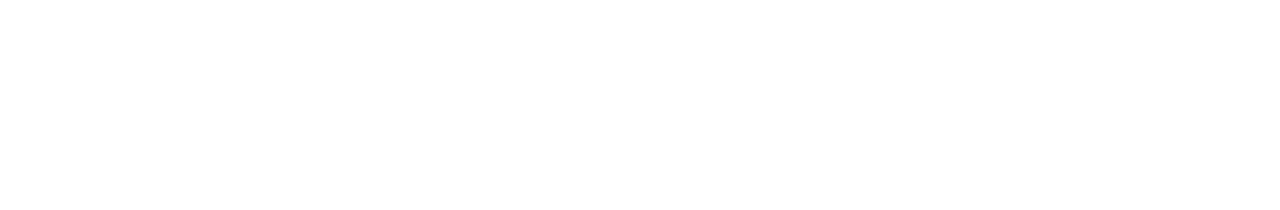
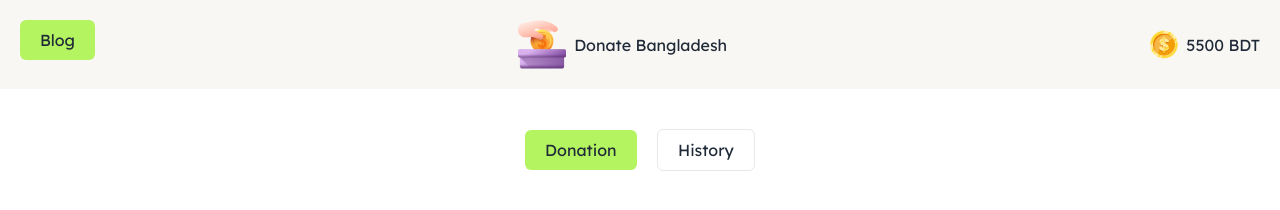
Before and after one commit to ranak8811/PH-Batch10-Assignment-5, a plain HTML site: page index.html in a window 1280 px wide. Drawn offline with nearby package versions, Linux system fonts and the light colour scheme.

Commit message:
header design done

```diff
--- a/index.html
+++ b/index.html
@@ -1,5 +1,5 @@
 <!DOCTYPE html>
-<html lang="en">
+<html lang="en" data-theme="light">
   <head>
     <meta charset="UTF-8" />
     <meta name="viewport" content="width=device-width, initial-scale=1.0" />
@@ -48,10 +48,29 @@
   </head>
   <body class="font-lexend">
     <!-- header section starts here -->
-    <header>
+    <header class="container mx-auto">
       <!-- navbar section starts here -->
-      <nav></nav>
+      <nav class="flex justify-between bg-[#F9F7F3] p-5">
+        <div>
+          <button class="bg-[#B4F461] px-5 py-2 rounded-md">Blog</button>
+        </div>
+
+        <div class="flex items-center gap-2">
+          <h6><img src="assets/logo.png" alt="" /></h6>
+          <h6 class="hidden md:block">Donate Bangladesh</h6>
+        </div>
+        <div class="flex items-center gap-2">
+          <h6><img src="assets/coin.png" alt="" /></h6>
+          <h6>5500 BDT</h6>
+        </div>
+      </nav>
       <!-- navbar section ends here -->
+
+      <!-- header button part -->
+      <div class="text-center mt-10 space-x-4">
+        <button class="bg-[#B4F461] px-5 py-2 rounded-md">Donation</button>
+        <button class="border px-5 py-2 rounded-md">History</button>
+      </div>
     </header>
     <!-- header section ends here -->
 
```
